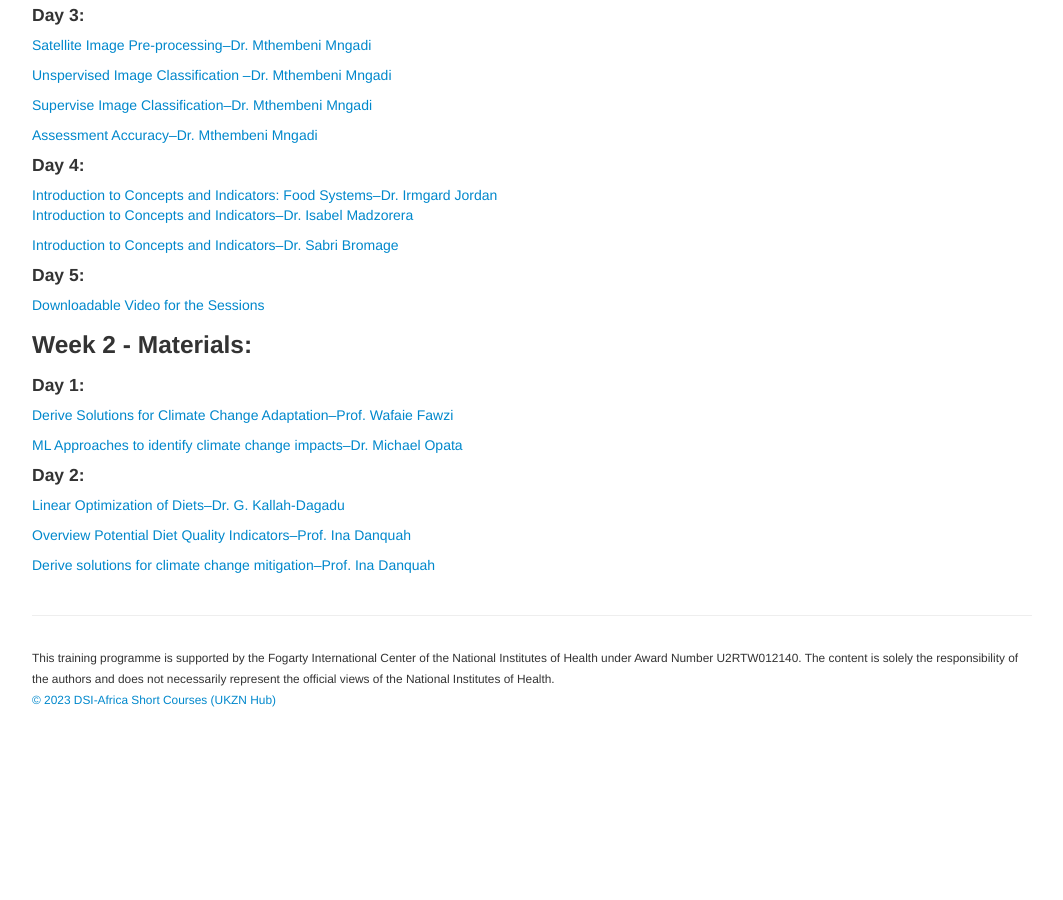
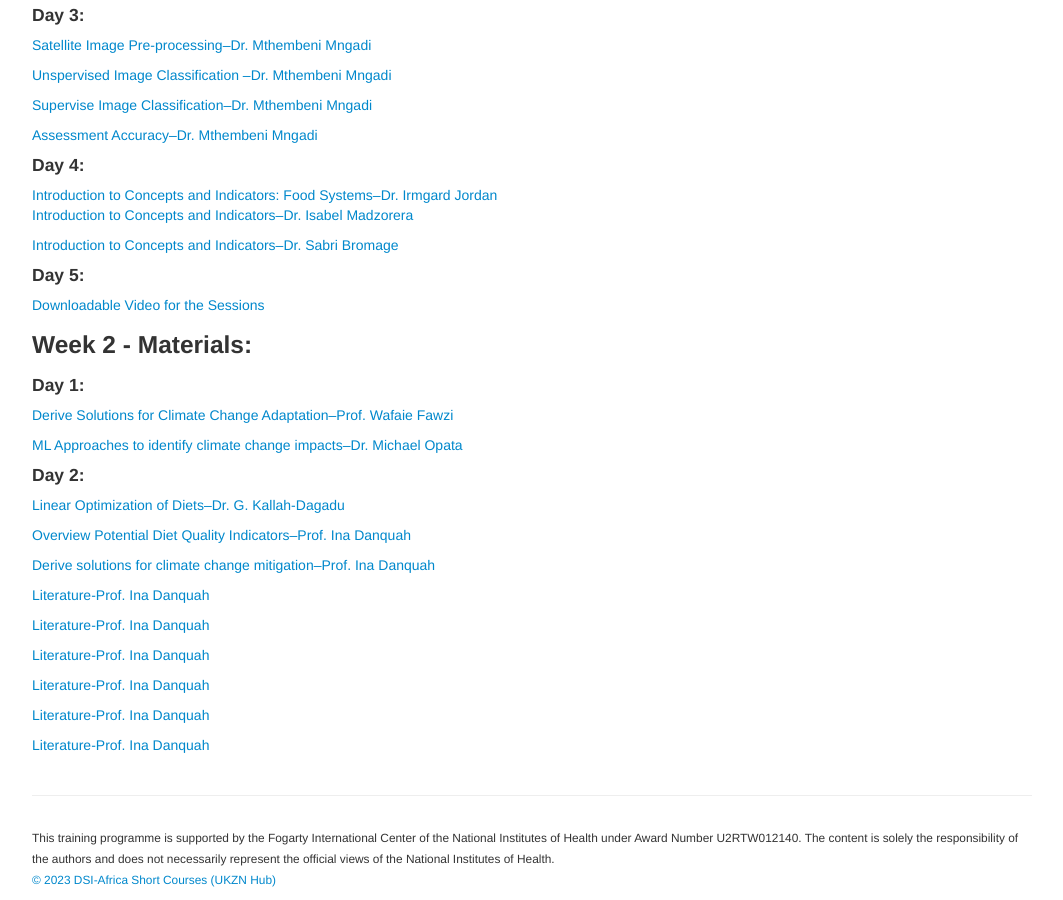
Before and after one commit to ccfscourseukzn/ccfscourseukzn.github.io, a Jekyll site: the page built from pages/lectures.md, in a window 1280 px wide and 900 px high, scrolled down 777 px. Shown: the whole window, without its empty margins (108-1171 px from the left). Built offline with Jekyll 4.4.1, drawn with Linux system fonts in a browser that asks for light colours; before the commit the page ends 1497 px from its top, so only the background shows below that.

Commit message:
Update lectures.md

```diff
--- a/pages/lectures.md
+++ b/pages/lectures.md
@@ -66,3 +66,15 @@ Below you'll find a list of links to lecture notes and code as well as links to
 <a href="https://ccfscourseukzn.github.io/PDFLectures/Overview_PotentialDietQualityIndicators_14.12.2022_revised.docx" download> Overview Potential Diet Quality Indicators--Prof. Ina Danquah</a> <br>
 
 <a href="https://ccfscourseukzn.github.io/PDFLectures/DSI_Durban_July2023_Mitigation_for_share.pdf" download> Derive solutions for climate change mitigation--Prof. Ina Danquah</a> <br>
+
+<a href="https://ccfscourseukzn.github.io/PDFLectures/Burlingame_Dernini_FAO_2010.pdf" download> Literature-Prof. Ina Danquah</a> <br>
+
+<a href="https://ccfscourseukzn.github.io/PDFLectures/Schulze_BJN_2006.pdf" download> Literature-Prof. Ina Danquah</a> <br>
+
+<a href="https://ccfscourseukzn.github.io/PDFLectures/Seconda_BJN_2019.pdf" download> Literature-Prof. Ina Danquah</a> <br>
+
+<a href="https://ccfscourseukzn.github.io/PDFLectures/Fanzo_AdvNutr_2014.pdf" download> Literature-Prof. Ina Danquah</a> <br>
+
+<a href="https://ccfscourseukzn.github.io/PDFLectures/vanDoreen_FrontNutr_2018.pdf" download> Literature-Prof. Ina Danquah</a> <br>
+
+<a href="https://ccfscourseukzn.github.io/PDFLectures/Willett_Lancet_2019.pdf" download> Literature-Prof. Ina Danquah</a> <br>
```
